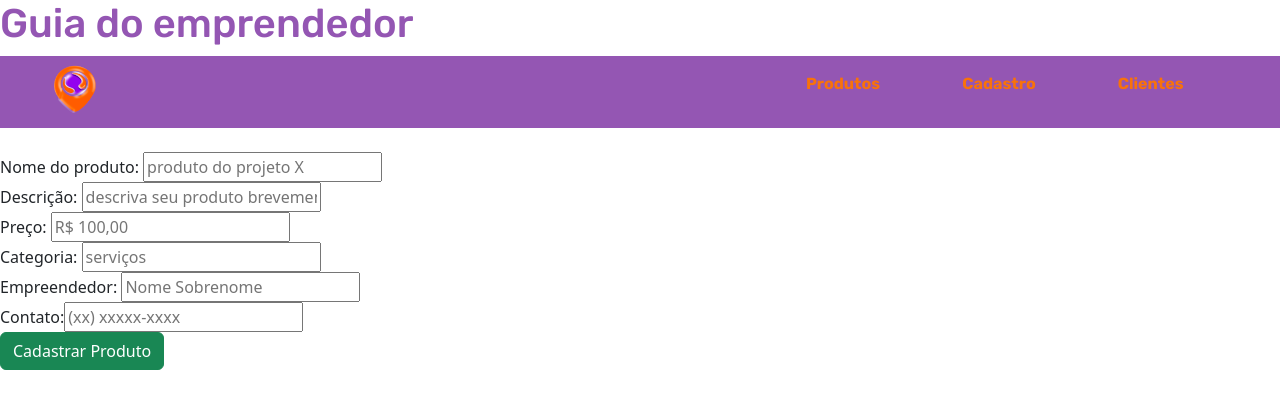
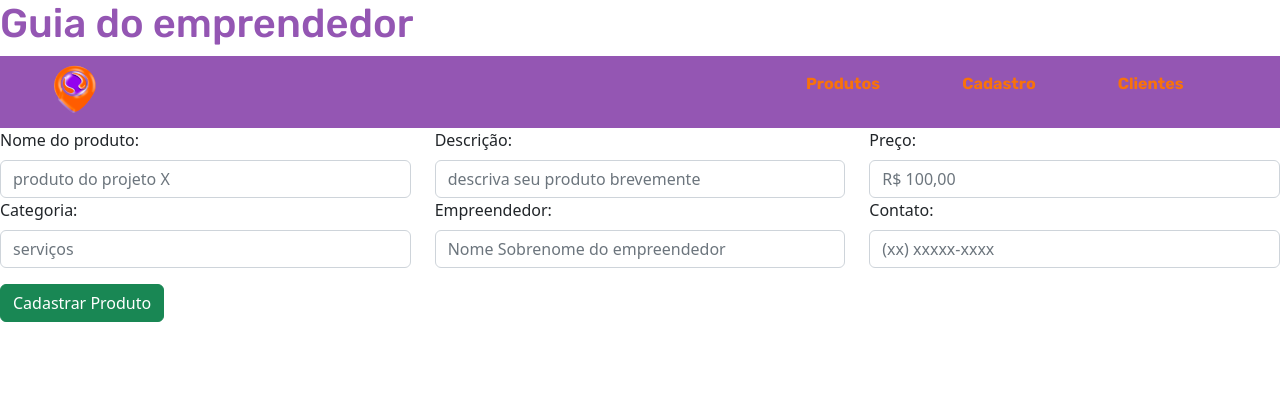
Before and after one commit to hluna23/projetofinal, a React (Create React App) app: page /cadastro-produto in a window 1280 px wide. Shown: the top 408 px of the page. Built offline with nearby package versions, Linux system fonts and the light colour scheme.

Commit message:
validaçao do formulario de cadastroProduto

```diff
--- a/src/components/Cadastro/CadastroProduto.js
+++ b/src/components/Cadastro/CadastroProduto.js
@@ -1,16 +1,17 @@
-import { useState } from "react";
-import { Link } from "react-router-dom";
-import { Button } from "react-bootstrap";
+import React, { useState } from "react";
+import { isRouteErrorResponse, Link } from "react-router-dom";
+import { Button, Col, Row, Form } from "react-bootstrap";
 import Cabecalho from "../Cabecalho/Cabecalho";
-import "./ValidarForm";
 
 export default function CadastroProduto() {
+  const [validated, setValidated] = useState(false);
   const [nomeProduto, setNomeProduto] = useState("");
   const [descricao, setDescricao] = useState("");
   const [preco, setPreco] = useState("");
   const [categoria, setCategoria] = useState("");
   const [nomeEmpreendedor, setNomeEmpreendedor] = useState("");
   const [contato, setContato] = useState("");
+  const [errors, setErrors] = useState("");
 
   const novoCadastro = async () => {
     const cadastroPost = {
@@ -29,77 +30,130 @@ export default function CadastroProduto() {
     });
   };
 
+  const handleSubmit = (event) => {
+    const form = event.currentTarget;
+    if (form.checkValidity() === false) {
+      event.preventDefault();
+      event.stopPropagation();
+    }
+
+    setValidated(true);
+  };
+
   return (
     <div>
       <Cabecalho />
-        <br />
       <div>
-          <form>
-            <div>
-              <span>Nome do produto: </span>
-              <label>
-                <input
+        <Form noValidate onSubmit={handleSubmit}>
+          <Row className="mb-3">
+            <Form.Group
+              as={Col}
+              md="4"
+              controlId="nomeDoProduto"
+              className="position-relative"
+            >
+              <Form.Label>Nome do produto: </Form.Label>
+              <Form.Control
+                requerid
                 type="text"
                 placeholder="produto do projeto X"
                 value={nomeProduto}
                 onChange={(e) => setNomeProduto(e.target.value)}
+                isValid={nomeProduto && !errors.nomeProduto}
               />
-              </label>
-            </div>
-            <div>
-              <span>Descrição: </span>
-              <label>
-                <input
+              <Form.Control.Feedback tooltip>Perfeito!</Form.Control.Feedback>
+            </Form.Group>
+
+            <Form.Group
+              as={Col}
+              md="4"
+              controlId="descricao"
+              className="position-relative"
+            >
+              <Form.Label>Descrição: </Form.Label>
+              <Form.Control
+                requerid
                 type="text"
                 placeholder="descriva seu produto brevemente"
                 value={descricao}
                 onChange={(e) => setDescricao(e.target.value)}
+                isValid={descricao && !errors.descricao}
               />
-              </label>
-            </div>
-            <div>
-              <span>Preço: </span>
-              <label>
-                <input
+              <Form.Control.Feedback tooltip>Ótimo!</Form.Control.Feedback>
+            </Form.Group>
+
+            <Form.Group
+              as={Col}
+              md="4"
+              controlId="preco"
+              className="position-relative"
+            >
+              <Form.Label>Preço: </Form.Label>
+              <Form.Control
+                requerid
                 type="text"
                 placeholder="R$ 100,00"
                 value={preco}
                 onChange={(e) => setPreco(e.target.value)}
+                isValid={preco && !errors.preco}
               />
-              </label>
-            </div>
-            <div>
-              <span>Categoria: </span>
-              <label>
-                <input
+              <Form.Control.Feedback tooltip>Nossa!!!</Form.Control.Feedback>
+            </Form.Group>
+
+            <Form.Group
+              as={Col}
+              md="4"
+              controlId="categoria"
+              className="position-relative"
+            >
+              <Form.Label>Categoria: </Form.Label>
+              <Form.Control
+                requerid
                 type="text"
                 placeholder="serviços"
                 value={categoria}
                 onChange={(e) => setCategoria(e.target.value)}
+                isValid={categoria && !errors.categoria}
               />
-              </label>
-            </div>
-            <div>
-              <label>
-                <span> Empreendedor: </span>
-                <input
-                  placeholder="Nome Sobrenome"
+              <Form.Control.Feedback tooltip>Ótimo!</Form.Control.Feedback>
+            </Form.Group>
+
+            <Form.Group
+              as={Col}
+              md="4"
+              controlId="empreendedor"
+              className="position-relative"
+            >
+              <Form.Label> Empreendedor: </Form.Label>
+              <Form.Control
+                requerid
+                type="text"
+                placeholder="Nome Sobrenome do empreendedor"
                 value={nomeEmpreendedor}
                 onChange={(e) => setNomeEmpreendedor(e.target.value)}
+                isValid={nomeEmpreendedor && !errors.nomeEmpreendedor}
               />
-              </label>
-            </div>
-            <div>
-              <label>
-                <span>Contato:</span>
-                <input
+              <Form.Control.Feedback tooltip>Ótimo!</Form.Control.Feedback>
+            </Form.Group>
+
+            <Form.Group
+              as={Col}
+              md="4"
+              controlId="contato"
+              className="position-relative"
+            >
+              <Form.Label>Contato:</Form.Label>
+              <Form.Control
+                requerid
+                type="text"
                 placeholder="(xx) xxxxx-xxxx"
                 value={contato}
                 onChange={(e) => setContato(e.target.value)}
+                isValid={contato && !errors.contato}
               />
-              </label>
-            </div>
-          </form>
+              <Form.Control.Feedback tooltip>Ótimo!</Form.Control.Feedback>
+            </Form.Group>
+          </Row>
           <Link to="/cadastrar">
             <Button
               variant="success"
@@ -109,7 +163,8 @@ export default function CadastroProduto() {
               Cadastrar Produto
             </Button>
           </Link>
+        </Form>
       </div>
     </div>
   );
-  };
+}
```
Lines whose indentation alone changed are shown as unchanged.
